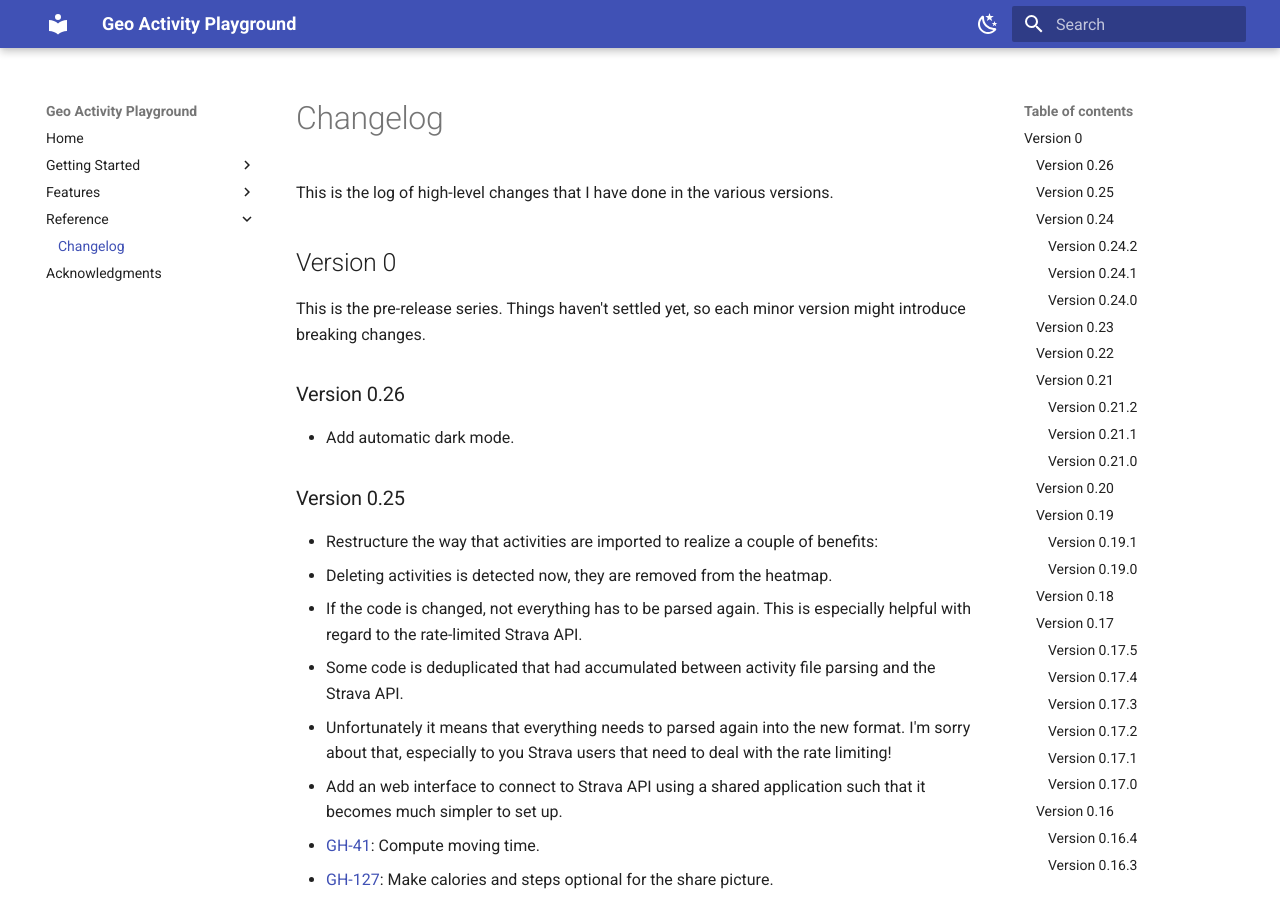
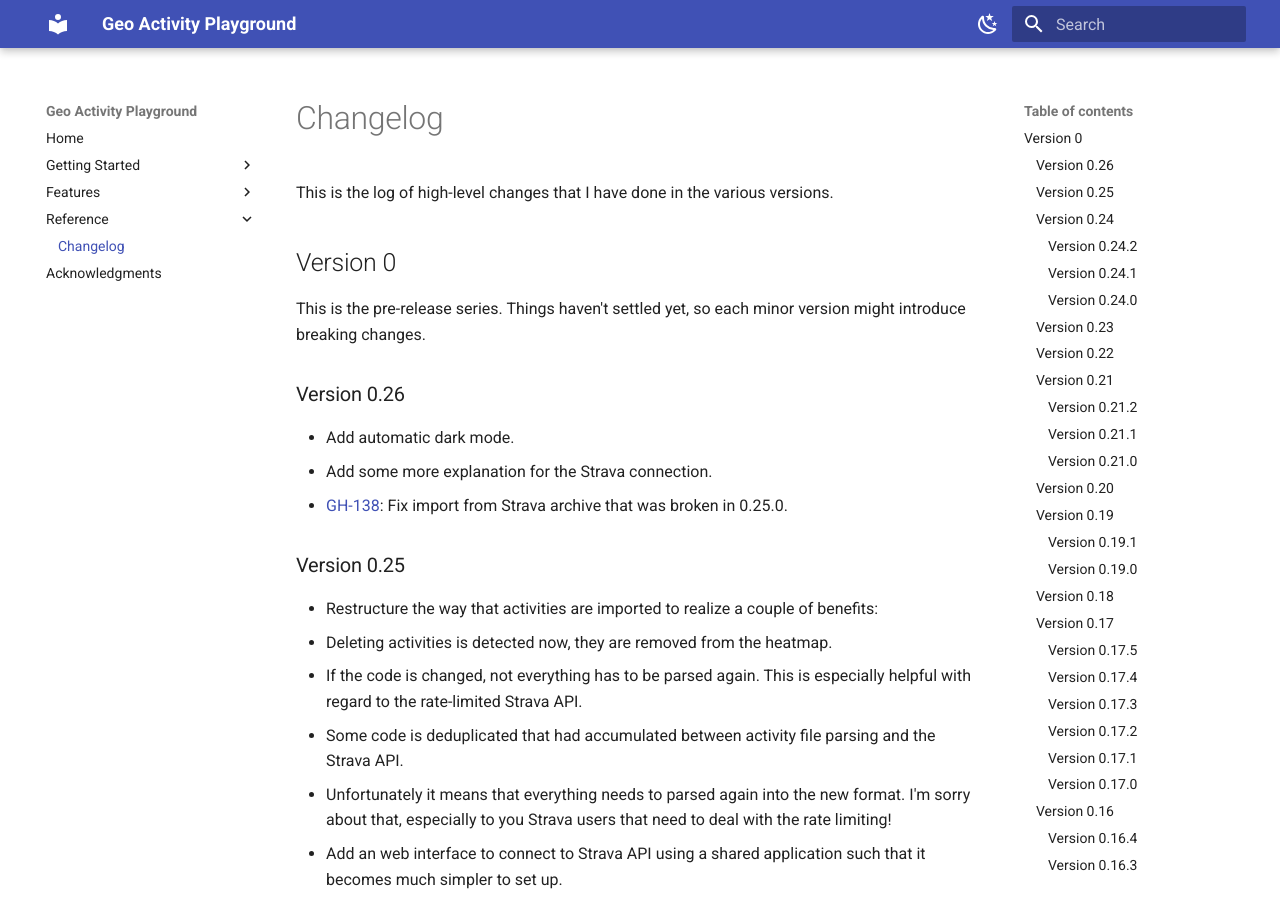
Before and after one commit to martin-ueding/geo-activity-playground, an MkDocs documentation site: the page built from docs/reference/changelog.md, in a window 1280 px wide and 900 px high. Built offline with MkDocs 1.6.1 and Material for MkDocs 9.7.7, drawn with Linux system fonts in a browser that asks for light colours.

Commit message:
Changelog entry

```diff
--- a/docs/reference/changelog.md
+++ b/docs/reference/changelog.md
@@ -9,6 +9,8 @@ This is the pre-release series. Things haven't settled yet, so each minor versio
 ### Version 0.26
 
 - Add automatic dark mode.
+- Add some more explanation for the Strava connection.
+- [GH-138](https://github.com/martin-ueding/geo-activity-playground/issues/138): Fix import from Strava archive that was broken in 0.25.0.
 
 ### Version 0.25
 
```
